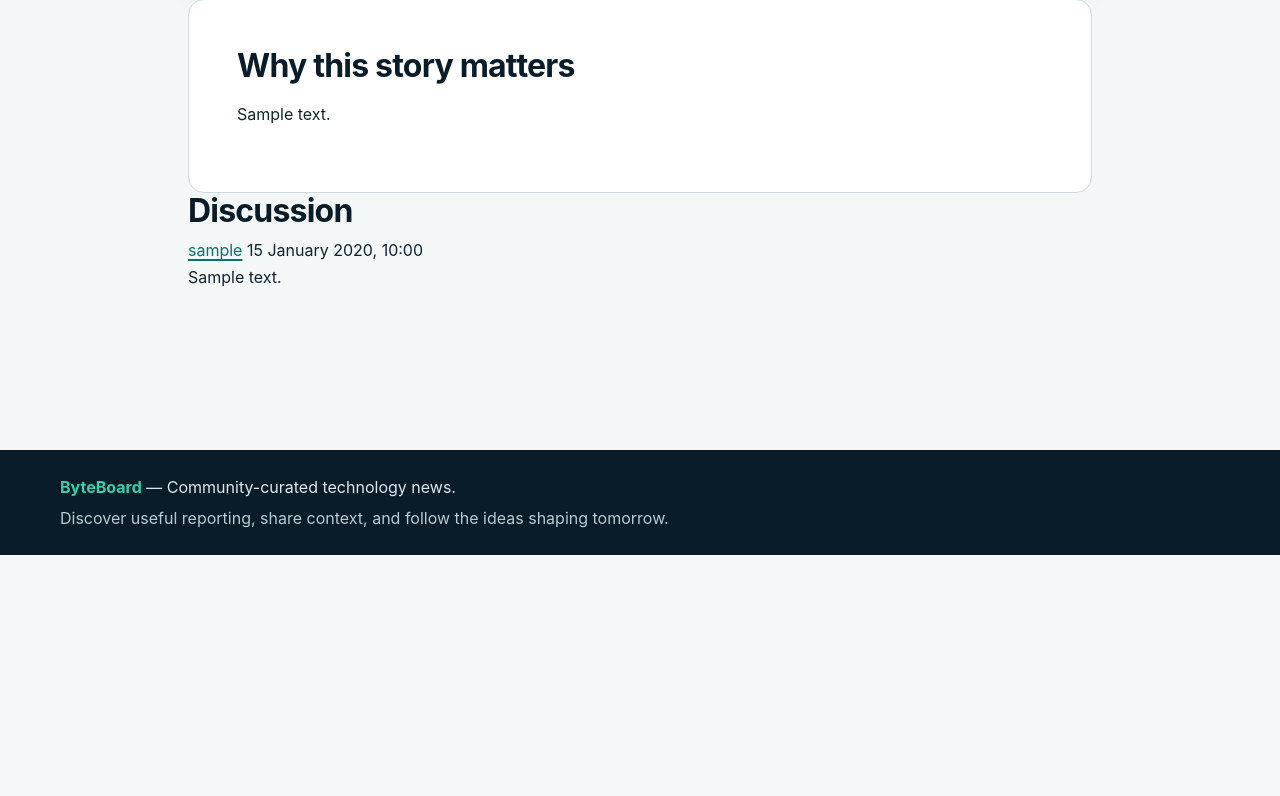
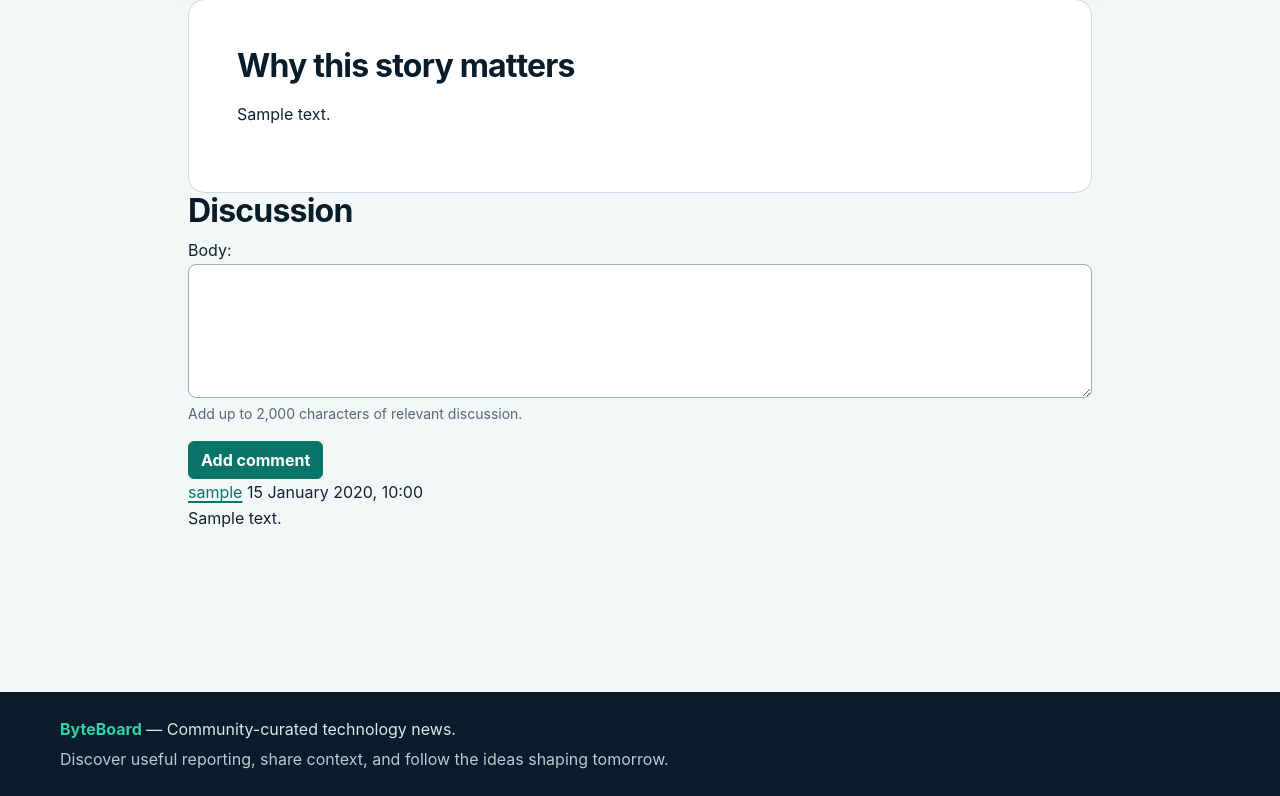
Before and after one commit to AbdulkadirKhoujja/codeinstitute-milestone-3-project, a Django app: page /posts/1/ in a window 1280 px wide. Shown: the part 546-1342 px from the top of the page. Before the commit the page ends 1101 px from the top, so only its background shows below. Run offline with Django 5.2, Linux system fonts and the light colour scheme; a user stored in the database is signed in; tables that the repository leaves empty hold one stand-in row (values such as "Sample post").

Commit message:
feat: add comment entry to story detail

```diff
--- a/news/views.py
+++ b/news/views.py
@@ -100,7 +100,13 @@ def post_detail(request, pk):
     return render(
         request,
         "news/post-detail.html",
-        {"comments": comments, "post": post},
+        {
+            "comment_form": CommentForm()
+            if request.user.is_authenticated
+            else None,
+            "comments": comments,
+            "post": post,
+        },
     )
 
 
--- a/templates/news/post-detail.html
+++ b/templates/news/post-detail.html
@@ -42,6 +42,17 @@
 
     <section class="comments-section" aria-labelledby="comments-heading">
       <h2 id="comments-heading">Discussion</h2>
+      {% if user.is_authenticated %}
+        <form class="comment-form" method="post" action="{% url 'news:comment-create' post.pk %}" novalidate>
+          {% csrf_token %}
+          {{ comment_form.body.label_tag }}
+          {{ comment_form.body }}
+          <div class="form-text" id="body-help">{{ comment_form.body.help_text }}</div>
+          <button class="btn btn-primary mt-3" type="submit">Add comment</button>
+        </form>
+      {% else %}
+        <p class="comment-sign-in"><a href="{% url 'accounts:login' %}?next={{ request.path|urlencode }}">Log in to join the discussion</a>.</p>
+      {% endif %}
       <div class="comment-list">
         {% for comment in comments %}
           {% include "includes/comment-card.html" %}
```
Also changed, not shown: news/tests/test_comment_create.py (+22 -0 lines).
